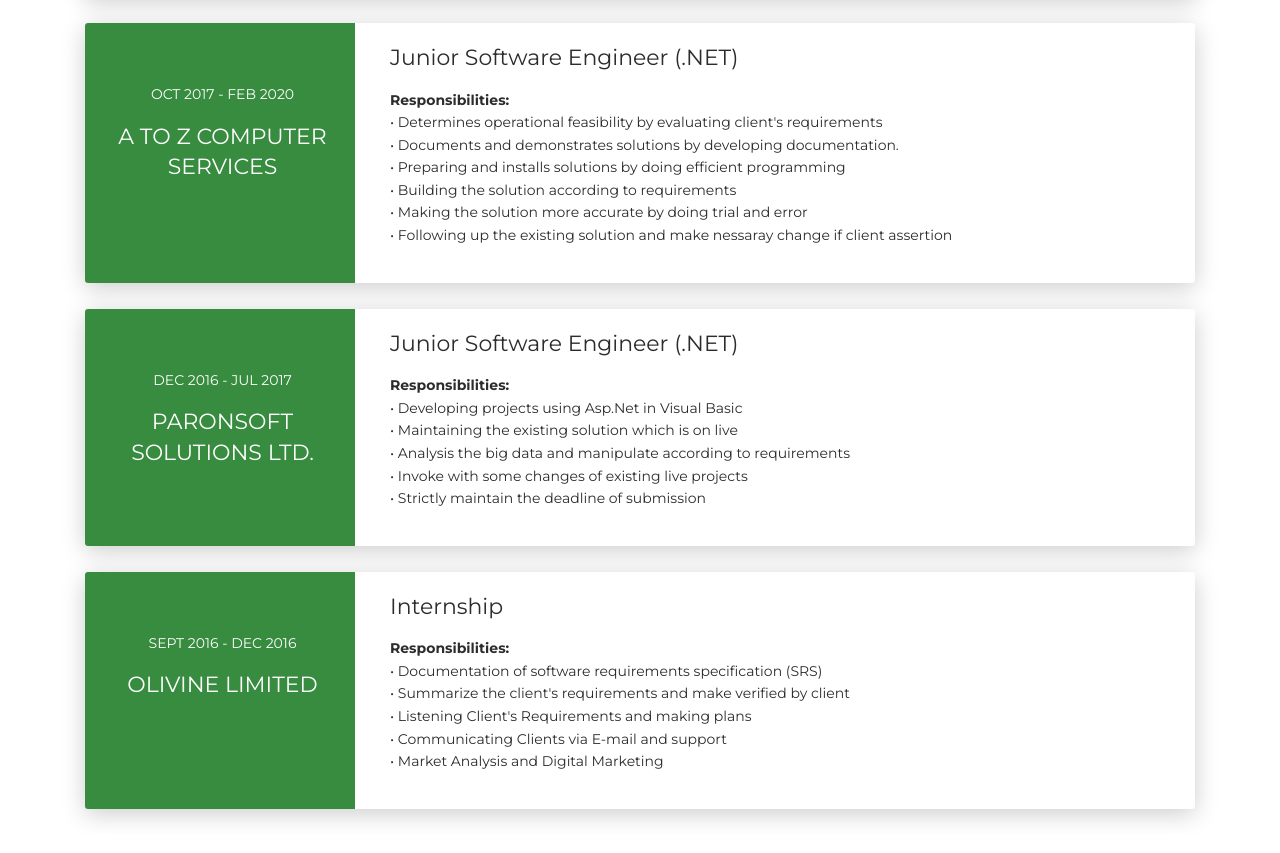
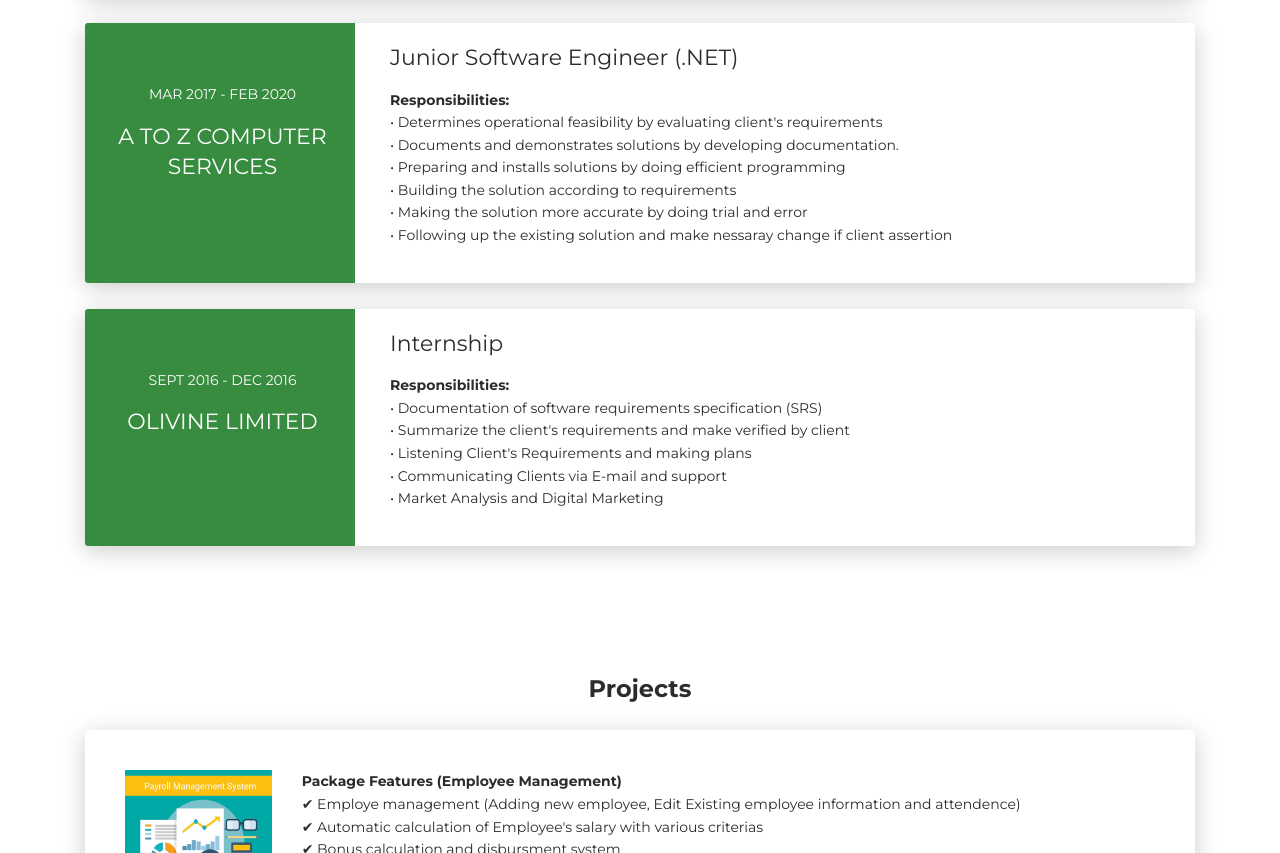
Before and after one commit to rahee-aiub/rahee-aiub.github.io, a plain HTML site: page index.html in a window 1280 px wide. Shown: the part 1947-2800 px from the top of the page. Drawn offline with Linux system fonts and the light colour scheme.

Commit message:
Experiance Changes

```diff
--- a/index.html
+++ b/index.html
@@ -370,7 +370,7 @@
       <div class="row">
         <div class="col-md-3 bg-primary" data-aos="fade-right" data-aos-offset="50" data-aos-duration="500">
           <div class="card-body cc-experience-header">
-            <p>Oct 2017 - Feb 2020</p>
+            <p>Mar 2017 - Feb 2020</p>
             <div class="h5">A to Z Computer Services</div>
           </div>
         </div>
@@ -389,7 +389,7 @@
         </div>
       </div>
     </div>
-    <div class="card">
+   <!-- <div class="card">
       <div class="row">
         <div class="col-md-3 bg-primary" data-aos="fade-right" data-aos-offset="50" data-aos-duration="500">
           <div class="card-body cc-experience-header">
@@ -411,7 +411,7 @@
           </div>
         </div>
       </div>
-    </div>
+    </div>-->
     <div class="card">
       <div class="row">
         <div class="col-md-3 bg-primary" data-aos="fade-right" data-aos-offset="50" data-aos-duration="500">
```
